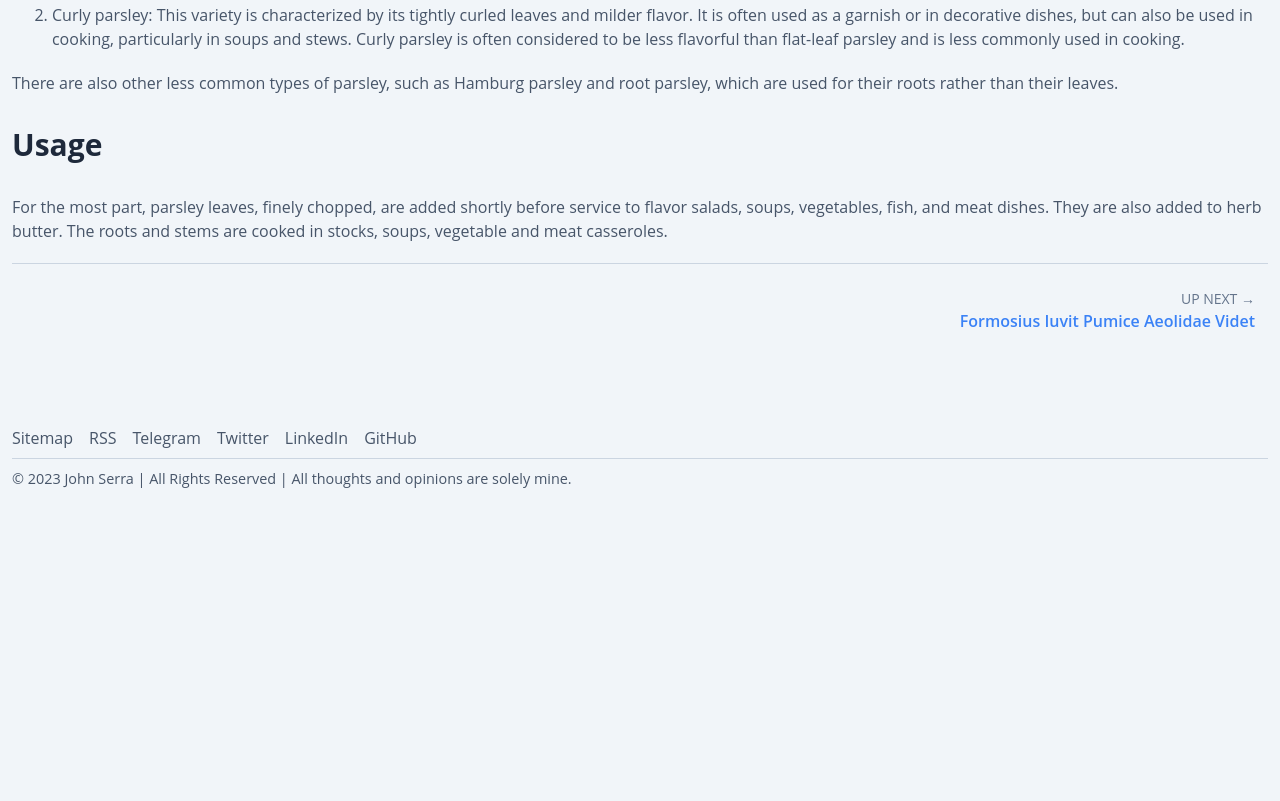
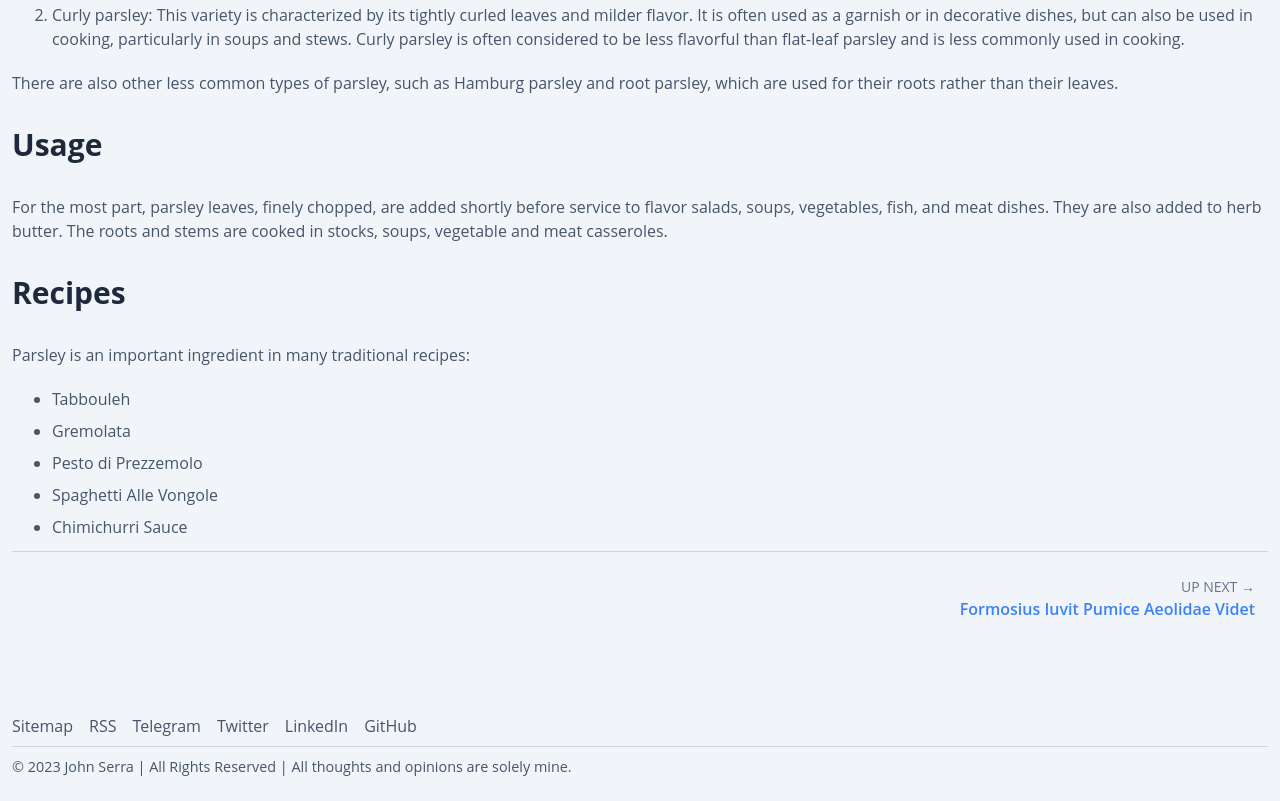
Before and after one commit to johnserra/js-blog, a Gatsby site: page /blog/parsley in a window 1280 px wide. Shown: the part 690-1491 px from the top of the page. Before the commit the page ends 1203 px from the top, so only its background shows below. Built offline with nearby package versions, Linux system fonts and the light colour scheme; Gatsby itself is replaced by a stand-in of ours; some packages are replaced by stand-ins of ours.

Commit message:
added parsley recipes

```diff
--- a/src/content/blog/parsley/index.mdx
+++ b/src/content/blog/parsley/index.mdx
@@ -6,7 +6,7 @@ date: 2023-02-12
 
 ## What is Parsley?
 
-Parsley is a popular herb commonly used in cooking and as a garnish. It is known for its bright green leaves and delicate, fresh flavor that is often described as slightly bitter and slightly citrusy. Parsley is a versatile herb that can be used in a variety of dishes, including soups, sauces, stews, salads, and more. It is also an important ingredient in many traditional recipes, such as chimichurri sauce and gremolata. In addition to its culinary uses, parsley has a long history of use in traditional medicine and is believed to have a number of health benefits, including helping to improve digestion, reduce inflammation, and boost the immune system
+Parsley is a popular herb commonly used in cooking and as a garnish. It is known for its bright green leaves and delicate, fresh flavor that is often described as slightly bitter and slightly citrusy. Parsley is a versatile herb that can be used in a variety of dishes, including soups, sauces, stews, salads, and more. In addition to its culinary uses, parsley has a long history of use in traditional medicine and is believed to have a number of health benefits, including helping to improve digestion, reduce inflammation, and boost the immune system
 
 ## Types of Parsley
 
@@ -21,3 +21,12 @@ There are also other less common types of parsley, such as Hamburg parsley and r
 ## Usage
 
 For the most part, parsley leaves, finely chopped, are added shortly before service to flavor salads, soups, vegetables, fish, and meat dishes. They are also added to herb butter. The roots and stems are cooked in stocks, soups, vegetable and meat casseroles.
+
+## Recipes
+
+Parsley is an important ingredient in many traditional recipes:
+* [Tabbouleh](https://johnserra.com/blog/tabbouleh "Tabbouleh")
+* [Gremolata](https://johnserra.com/blog/gremolata "Gremolata")
+* [Pesto di Prezzemolo](https://johnserra.com/blog/pesto_prezzemolo "Pesto di Prezzemolo")
+* [Spaghetti Alle Vongole](https://johnserra.com/blog/spaghetti_vongole "Spaghetti Alle Vongole")
+* [Chimichurri Sauce](https://johnserra.com/blog/chimichurri "Chimichurri")
```
